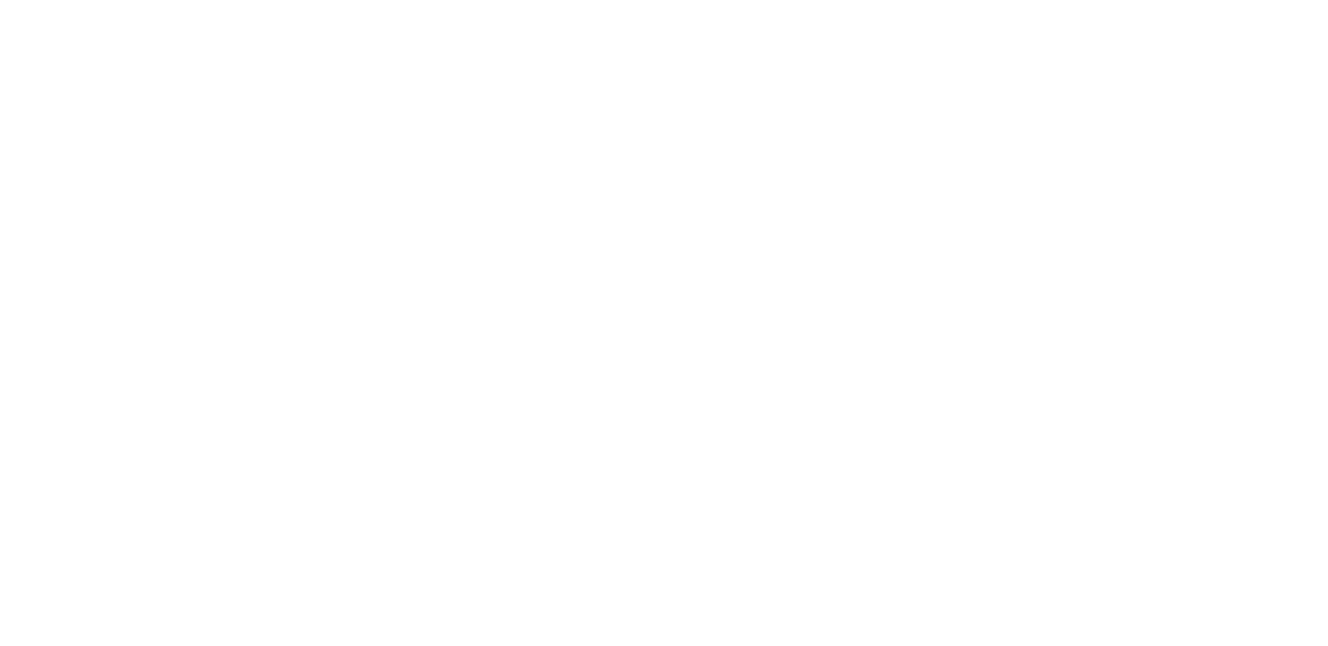
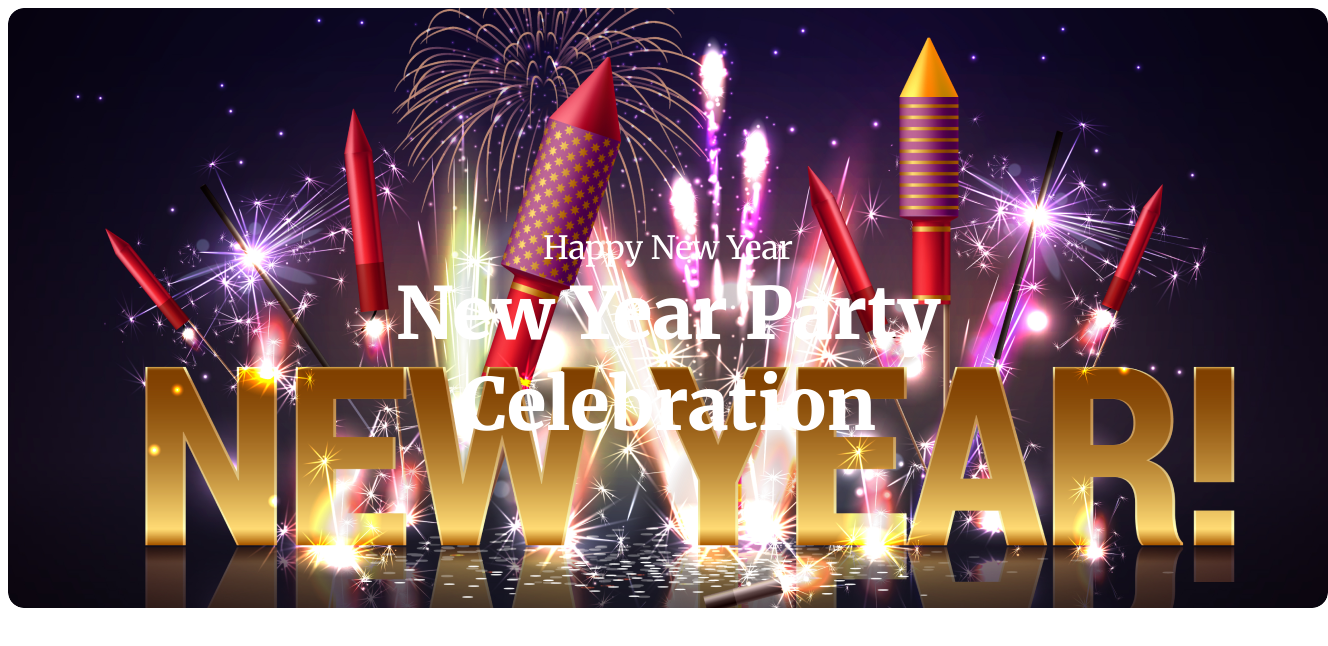
Before and after one commit to meghnathbromon/assignmentR1, a plain HTML site: page index.html in a window 1280 px wide. Shown: the whole page, 1328 px wide, since content can reach past the window. Drawn offline with Linux system fonts and the light colour scheme.

Commit message:
header-banner style

```diff
--- a/index.html
+++ b/index.html
@@ -1,12 +1,24 @@
 <!DOCTYPE html>
 <html lang="en">
+
 <head>
     <meta charset="UTF-8">
     <meta name="viewport" content="width=device-width, initial-scale=1.0">
     <title>AssignmentR1</title>
+    <link rel="preconnect" href="https://fonts.googleapis.com">
+    <link rel="preconnect" href="https://fonts.gstatic.com" crossorigin>
+    <link
+        href="https://fonts.googleapis.com/css2?family=Merriweather:ital,wght@0,300;0,400;0,700;0,900;1,300;1,400;1,700;1,900&family=Open+Sans:ital,wght@0,300..800;1,300..800&display=swap"
+        rel="stylesheet">
+    <link rel="stylesheet" href="styles/style.css">
 </head>
+
 <body>
-    <header>
+    <header class="banner">
+        <div class="banner-text">
+            <h4 class="banner-newYeartext">Happy New Year</h4>
+            <h1 class="banner-partyText">New Year Party <br> Celebration</h1>
+        </div>
 
     </header>
     <main>
@@ -16,4 +28,5 @@
 
     </footer>
 </body>
+
 </html>
--- /dev/null
+++ b/styles/style.css
@@ -0,0 +1,33 @@
+* {
+    font-family: "Merriweather", serif;
+}
+
+.banner {
+    background-image: url('/resources/Banner\ Image.png');
+    /* background: linear-gradient(180deg, #070211 0%, rgba(7, 2, 17, 0.00) 100%); */
+    width: 1320px;
+    height: 600px;
+    border-radius: 16px;
+    margin: auto;
+    position: relative;
+}
+
+.banner-text {
+    position: absolute;
+    text-align: center;
+    margin-top: 177px;
+    width: 100%;
+    color: #FFF;
+}
+
+.banner-newYeartext {
+    margin-bottom: 0px;
+    font-size: 32px;
+    font-weight: 400;
+}
+
+.banner-partyText {
+    margin-top: 0px;
+    font-size: 72px;
+    font-weight: 900;
+}
```
